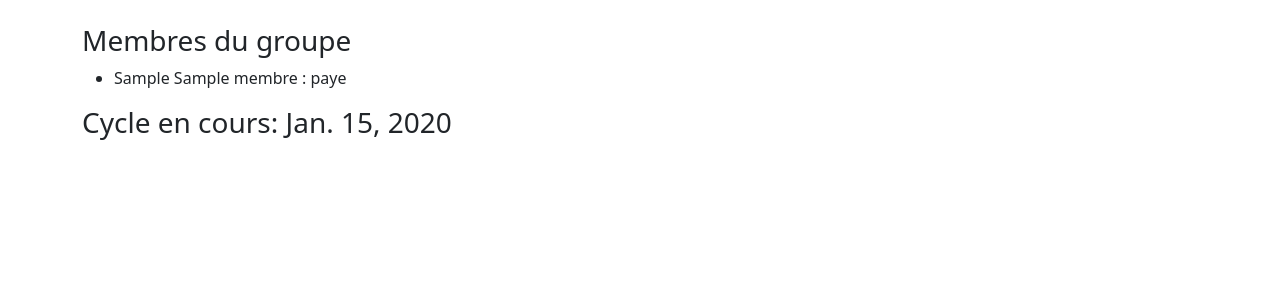
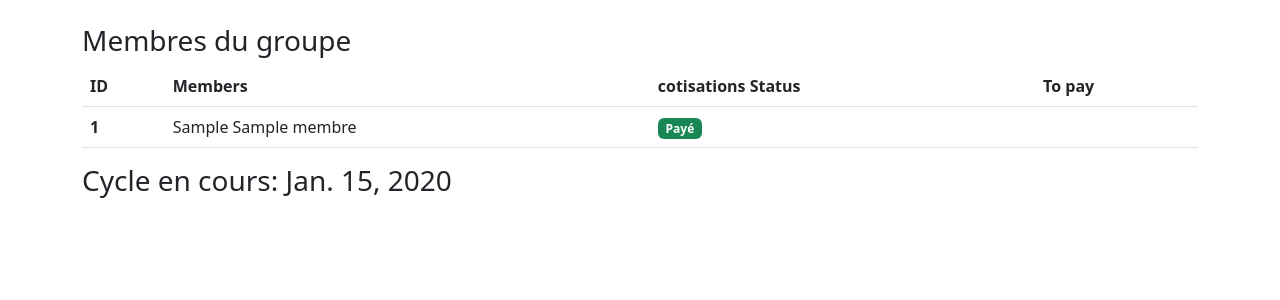
Before and after one commit to Allianzj04/tontine-platform, a Django app: page /groupes/1/ in a window 1280 px wide. Shown: the part 56-356 px from the top of the page. Run offline with Django 5.2, Linux system fonts and the light colour scheme; a user stored in the database is signed in; tables that the repository leaves empty hold one stand-in row (values such as "Sample post").

Commit message:
feat: apply Bootstrap to detail_groupe template

```diff
--- a/core/templates/core/detail_groupe.html
+++ b/core/templates/core/detail_groupe.html
@@ -1,20 +1,40 @@
 {% extends 'core/base.html' %}
 {% block content %}
   <h3>Membres du groupe</h3>
+    <table class="table">
+    <thead>
+      <tr>
+        <th scope="col">ID</th>
+        <th scope="col">Members</th>
+        <th scope="col">cotisations Status</th>
+        <th scope="col">To pay</th>
+      </tr>
+    </thead>
+    <tbody>
       {% for membre, cotisation in cotisation_membre %}
-    <ul>
-      <li>
-        {{ membre }} : {{ cotisation.statut }}
+      <tr>
+        <th scope="row">{{ membre.id }}</th>
+        <td>{{ membre }}</td>
+        <td>
+          {% if cotisation.statut == 'paye' %}
+            <span class="badge bg-success">Payé</span>
+            {% else %}
+            <span class="badge bg-danger">Non payé</span>
+          {% endif %}
+        </td>
+        <td>
           {% if cotisation.statut == 'non_paye' %}
             <form method="POST" action="">
             {% csrf_token %}
-            <button type="submit">Marquer comme payé</button>
+              <button type="submit" class="btn btn-success btn-sm">Marquer comme payé</button>
               <input type="hidden" name="cotisation_id" value="{{ cotisation.id }}">
             </form>
           {% endif %}
-      </li>
-    </ul>
+        </td>
+      </tr>
       {% endfor %}
+    </tbody>
+  </table>
   {% if cycle %}
     <h3>Cycle en cours: {{ cycle.date_debut }}</h3>
     {% else %}
```
Lines whose indentation alone changed are shown as unchanged.
